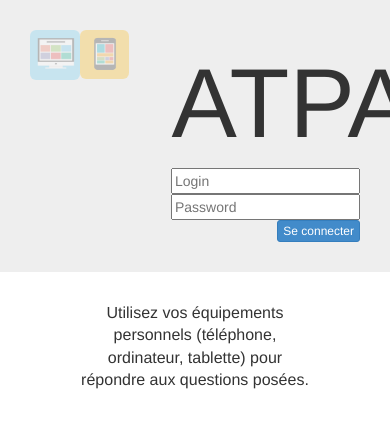
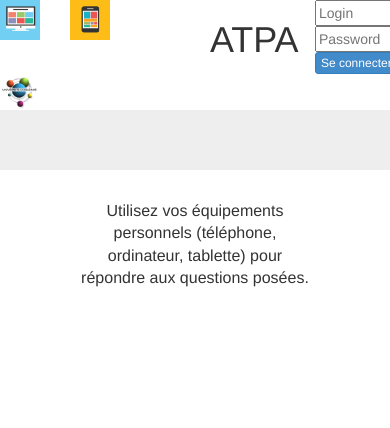
Before and after one commit to selas/atpa, a Django app: page /appli/connexion/ in a window 390 px wide; the page is wider, and only the part inside the window is pictured. Shown: the top 428 px of that part. Run offline with Django 3.2, Linux system fonts and the light colour scheme; parts of the project's set-up code (start-up, migrations or seed data) failed here and were passed over; some libraries are stand-ins or nearby versions.

Commit message:
retrait du style.css. début de retouche en bootstrap

```diff
--- a/atpa/static/appli/css/style.css
+++ b/atpa/static/appli/css/style.css
@@ -1,4 +1,4 @@
-.increase {
+/*.increase {
 	width:30px;
 	height:30px;
 }
@@ -65,24 +65,6 @@
 	margin-bottom:-5%;
 }
 
-#ordi{
-	opacity: 0.3;
-	width: 15%;
-	height: 15%;
-}
-
-#iut{
-	margin-top: -10%;
-	margin-left: 90%;
-	width: 10%;
-	height: 10%;
-}
-
-#tablette{
-	opacity: 0.3;
-	width: 15%;
-	height: 15%;
-}
 
 h2{
 	font-size: 20px;
@@ -91,3 +73,7 @@ h2{
 #formconnexion{
 	position: relative;
 }
+
+#newQuestion{
+	margin-top: -30px;
+}*/
--- a/atpa/templates/appli/connexion.html
+++ b/atpa/templates/appli/connexion.html
@@ -16,19 +16,39 @@
 	</head>
 
 	<body>
+	<div class="row">
+		<div class="col-xs-12 col-md-12 col-sm-12">
+			<header>
+				<div class="row">
+					<img src="../../static/appli/image/ordi.png" class="col-xs-2 col-md-2 col-sm-2 pull-left img-rounded">
+					<img src="../../static/appli/image/tablette.png" class="pull-left img-rounded col-xs-2 col-md-2 col-sm-2">
+					<h1 class="col-xs-offset-2  col-xs-2 col-md-offset-2  col-md-2">ATPA</h1>
+					<form class="col-xs-offset-1  col-xs-2 col-md-offset-1  col-md-2" id="formconnexion" method="POST">
+						{% csrf_token %}
+						{{ form.username }}<br>
+						{{ form.password }}<br>
+						<button type="submit" title="Cliquer ici pour vous connecter" class="btn btn-primary btn-xs">Se connecter</button>
+					</form>
+					<img id="iut" src="../../static/appli/image/Logo-univ-orleans.png" class="col-xs-2 col-md-offset-6  col-md-2">
+				</div>
+			</header>
+		</div>
+	</div>
+
+
+
+
+
+
+
+
+
+
+
+
 		<div class="container-fluid jumbotron">
-		<header id="coverHead">
-				<img id="ordi" src="../../static/appli/image/ordi.png" class="pull-left img-rounded">
-				<img id="tablette" src="../../static/appli/image/tablette.png" class="pull-left img-rounded">
-				<h1 class="col-xs-offset-1  col-xs-2" id="atpa">ATPA</h1>
-			</header>
-			<form class="form-inline pull-right" id="formconnexion" method="POST">
-				{% csrf_token %}
-				{{ form.username }}<br>
-				{{ form.password }}<br>
-				<button type="submit" title="Cliquer ici pour vous connecter" class="btn btn-primary btn-xs pull-right">Se connecter</button>
-			</form>
-			<img id="iut" src="../../static/appli/image/Logo-univ-orleans.png" class="pull-right">
+
+
 
 		</div>
 		<!-- <div id="coEtu" class="text-center">
```
Also changed, not shown: atpa/templates/appli/accueil.html (+27 -27 lines), atpa/atpa.db.
